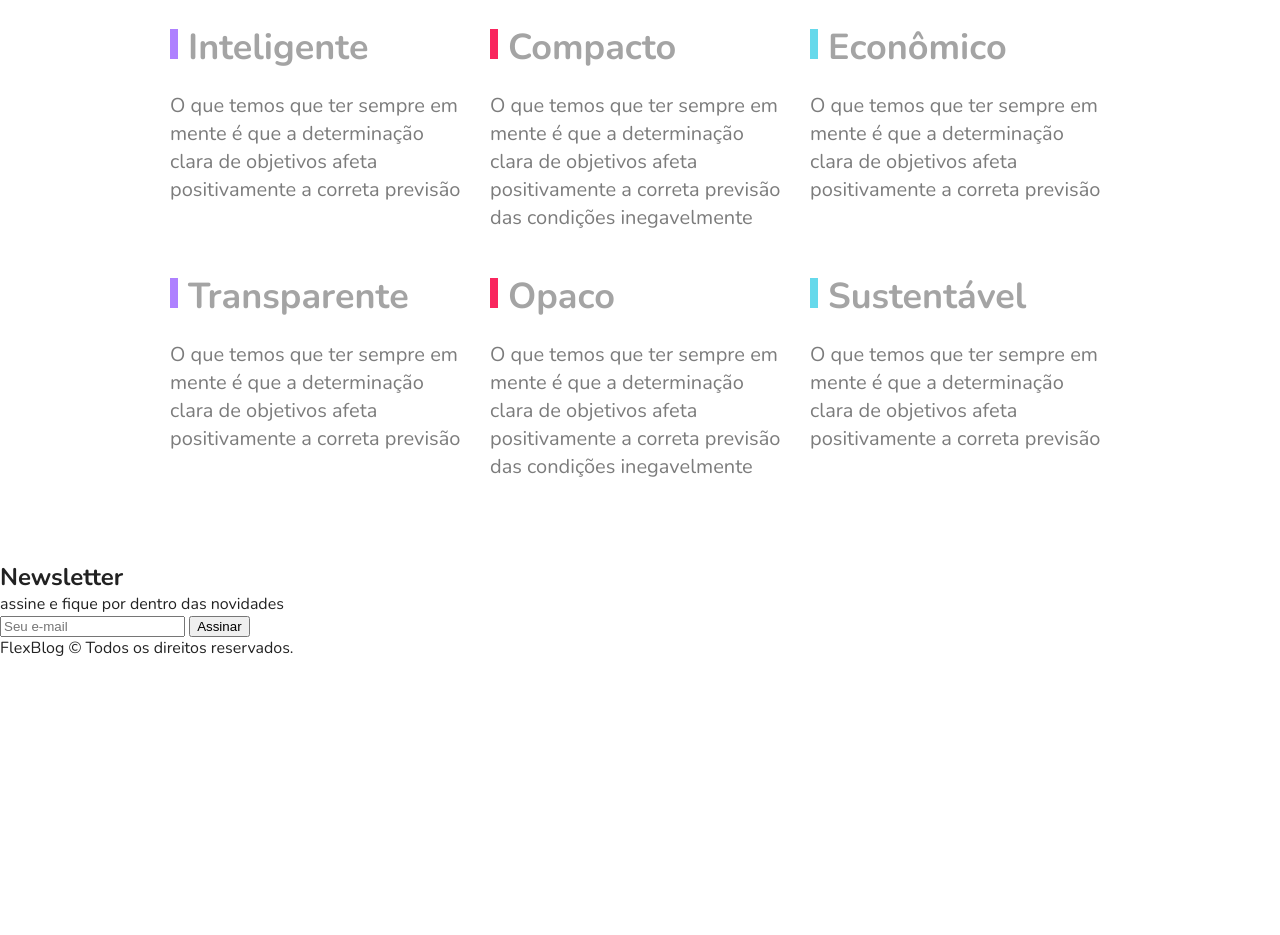
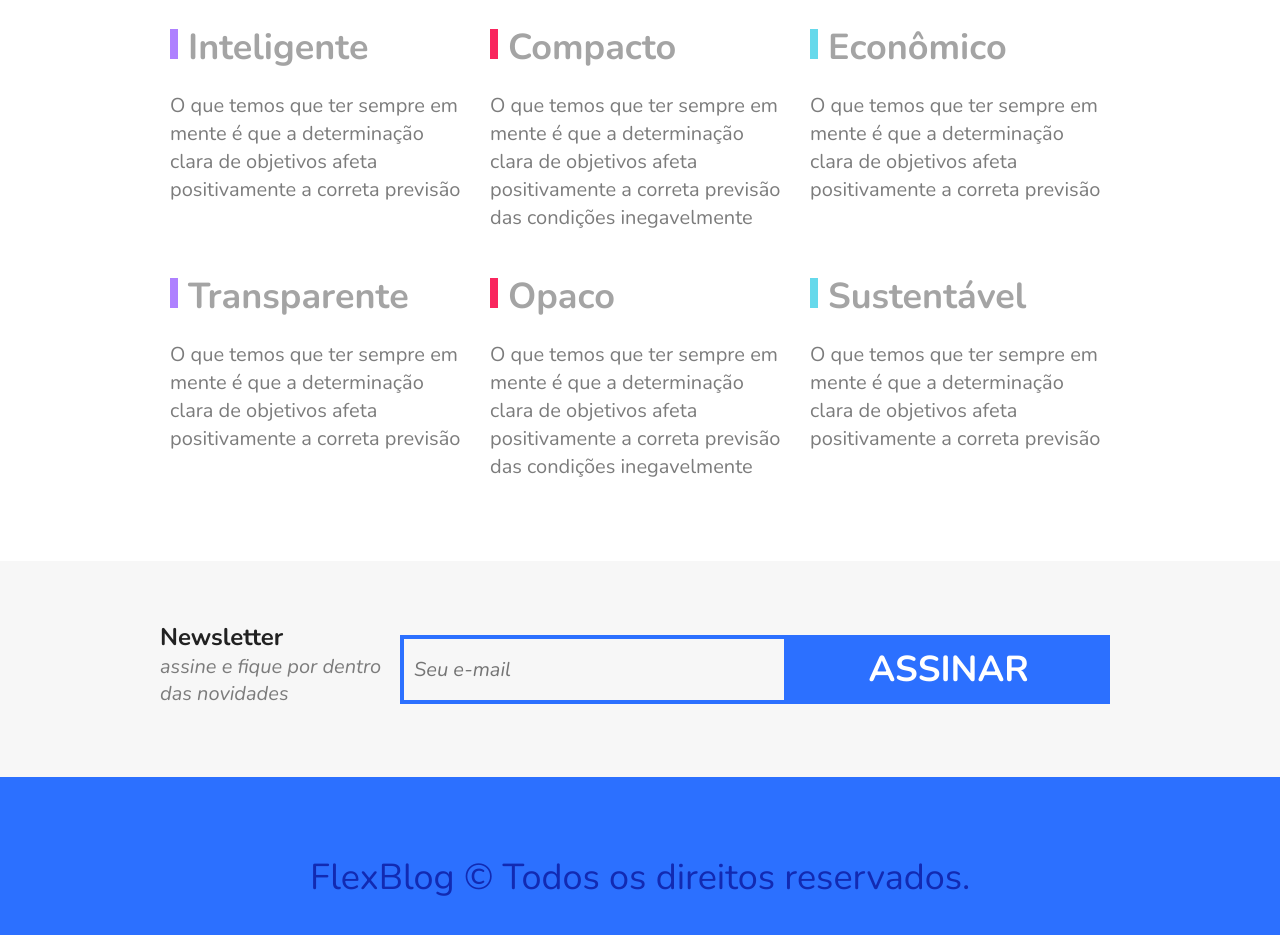
Before and after one commit to RomualdoBorges/flexblog, a plain HTML site: page index.html in a window 1280 px wide. Shown: the part 2645-3580 px from the top of the page. Before the commit the page ends 3304 px from the top, so only its background shows below. Drawn offline with nearby package versions, Linux system fonts and the light colour scheme.

Commit message:
flexblog footer

```diff
--- a/css/style.css
+++ b/css/style.css
@@ -319,3 +319,87 @@ img {
   line-height: 1.4;
   color: #7c7c7c;
 }
+
+/* Newsletter */
+
+.newsletter {
+  background: #f7f7f7;
+  padding: 60px calc((100% - 960px) / 2);
+  display: flex;
+  flex-wrap: wrap;
+}
+
+.newsletter-info {
+  flex: 1 1 240px;
+  margin: 0 10px;
+}
+
+.newsletter-info h1 {
+  font-size: 3em;
+  color: #a4a4a4;
+}
+
+.newslatter-info p {
+  font-size: 1.25em;
+  font-style: italic;
+  max-width: 230px;
+  color: #7c7c7c;
+  margin-bottom: 10px;
+}
+
+.newsletter-form {
+  flex: 2 1 260px;
+  margin: 0 10px;
+  align-self: center;
+  display: flex;
+  flex-wrap: wrap;
+}
+
+.newsletter-form input {
+  flex: 3 1 200px;
+  font-size: 1.25em;
+  color: #7c7c7c;
+  font-style: italic;
+  font-family: "Nunito", Helvetica, Arial, sans-serif;
+  border: 4px solid #2c70ff;
+  background: transparent;
+  padding: 15px 10px;
+  margin: 0px;
+  border-radius: 0px;
+}
+
+.newsletter-form button {
+  flex: 1 1 260px;
+  font-family: "Nunito", Helvetica, Arial, sans-serif;
+  font-size: 2.25em;
+  font-weight: bold;
+  text-transform: uppercase;
+  background: #2c70ff;
+  color: white;
+  margin: 0px;
+  cursor: pointer;
+  border: 0px;
+  padding: 10px 15px;
+}
+
+@media (max-width: 600px) {
+  .newsletter-form button {
+    font-size: 1.5em;
+  }
+}
+
+/* Footer */
+
+.footer {
+  display: flex;
+  background: #2c70ff;
+  height: 200px;
+  align-items: center;
+}
+
+.footer p {
+  flex: 1;
+  text-align: center;
+  font-size: 2.25em;
+  color: #122ab2;
+}
--- a/index.html
+++ b/index.html
@@ -144,7 +144,7 @@
       <h1>Newsletter</h1>
       <p>assine e fique por dentro das novidades</p>
     </div>
-    <form action="">
+    <form class="newsletter-form">
       <input type="text" placeholder="Seu e-mail">
       <button type="submit">Assinar</button>
     </form>
```
